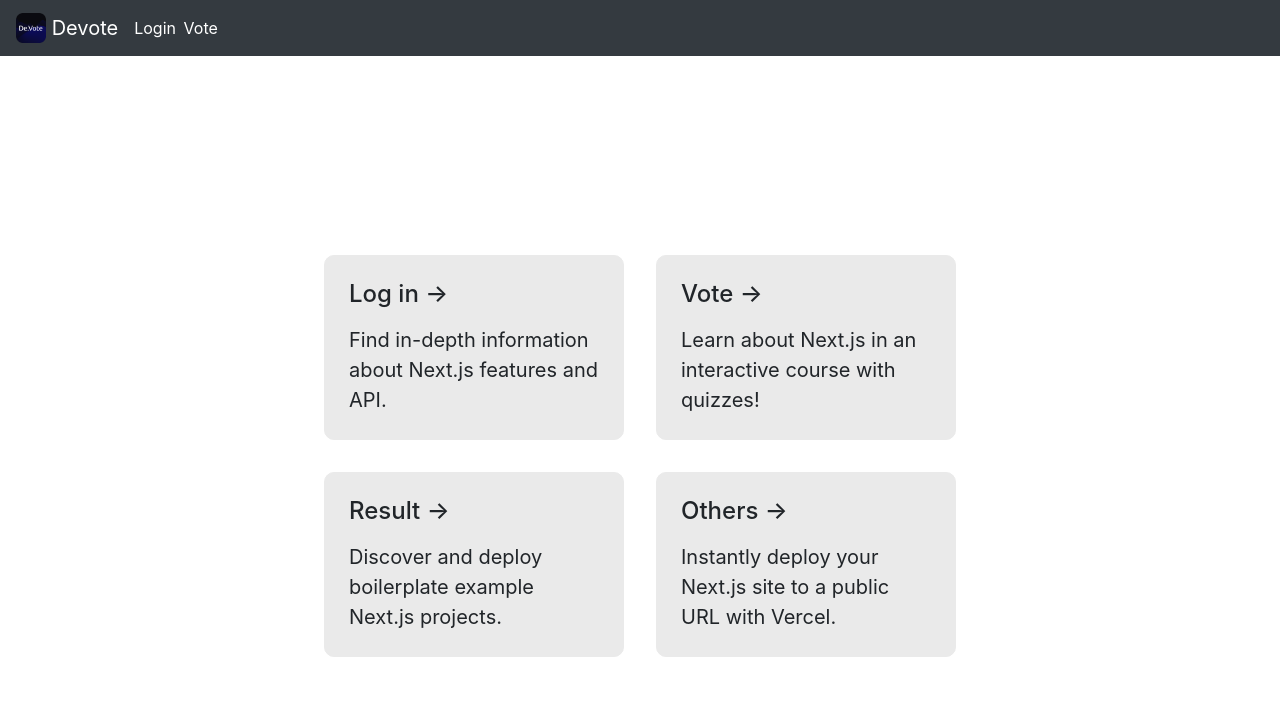
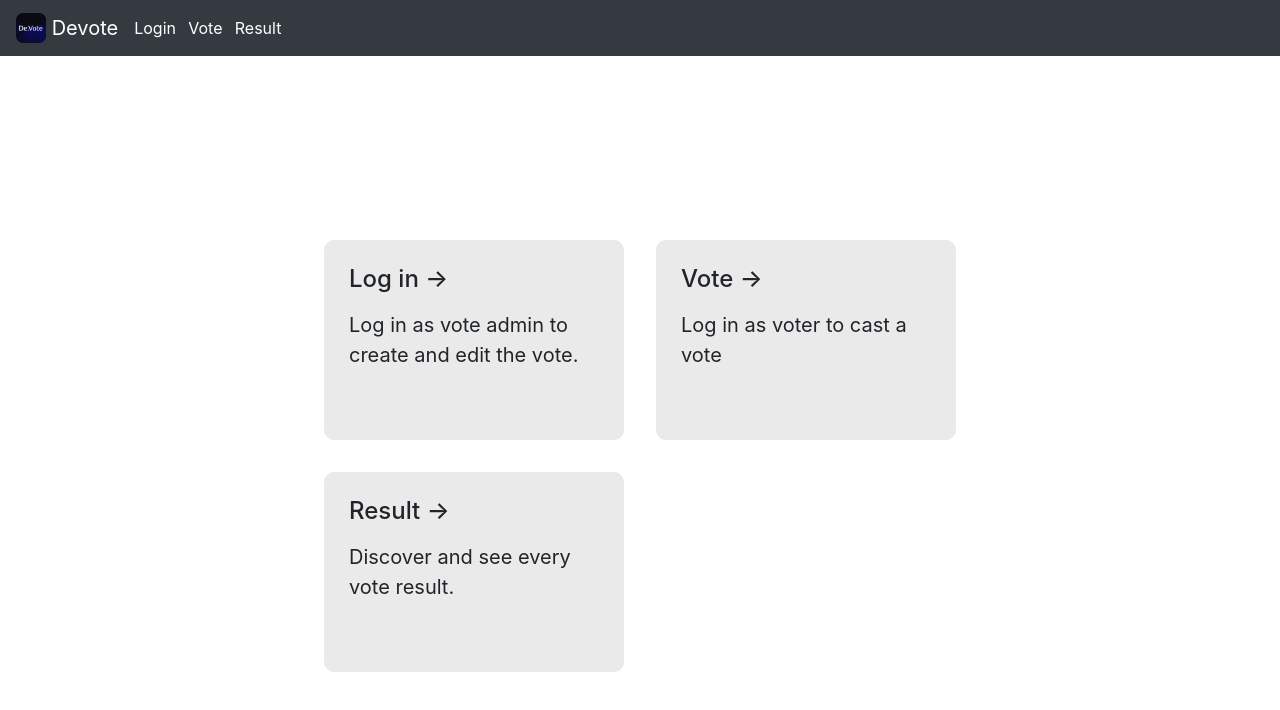
Before and after one commit to De-Vote/Landing-Page, a Next.js app: page / in a window 1280 px wide. Shown: the top 710 px of the page. Built offline with nearby package versions, Linux system fonts and the light colour scheme.

Commit message:
add ghaction

```diff
--- a/components/Vote/votingItem.js
+++ b/components/Vote/votingItem.js
@@ -40,7 +40,7 @@ function VotingItem(props) {
         </span>
         {
           (props.role == 'admin' && props.voting==false) ?
-            <input type="text" disabled={!editing} value={text} onChange={(e) => { SetText(e.target.value) }} style={{ backgroundColor: "#00000" }} size="30"></input>
+            <input type="text" disabled={!editing} value={text} onChange={(e) => { SetText(e.target.value) }} style={{ backgroundColor: "#00000" }} size="25"></input>
             :
             <>{props.text}</>
         }
--- a/package.json
+++ b/package.json
@@ -4,7 +4,7 @@
   "private": true,
   "scripts": {
     "dev": "next dev",
-    "build": "next build",
+    "build": "next build && next export",
     "start": "next start",
     "lint": "next lint"
   },
--- a/pages/_app.js
+++ b/pages/_app.js
@@ -4,15 +4,23 @@ import AppContext from '../context/AppContext';
 import styles from '../styles/Home.module.css'
 import Head from 'next/head'
 import {Alert, Navbar,Nav} from 'react-bootstrap'
+import VoteData from "../public/voteData.json"
 
 function MyApp({ Component, pageProps }) {
   const [user, setUser] = useState(null)
-  const [result, setResult] = useState(null)
+  const [result, setResult] = useState(VoteData)
+  const [shares, setShares] = useState(2)
+  const [role, setRole] = useState("admin")
+  const [voting, setVoting] = useState(false)
+
 
   return (
     <AppContext.Provider value={{
       user: user,
-      setUser: setUser
+      setUser: setUser,
+      role: role,
+      voting:voting,
+      result:result
     }}>
       <Head>
         <title>De.Vote</title>
@@ -39,8 +47,11 @@ function MyApp({ Component, pageProps }) {
         <Nav.Item style={{marginRight:"10%"}}>
           <a href="/login" style={{color: "white"}}>Login</a>
         </Nav.Item>
-        <Nav.Item>
+        <Nav.Item style={{marginRight:"10%"}}>
           <a href="/menu" style={{color: "white"}}>Vote</a>
+        </Nav.Item>
+        <Nav.Item style={{marginRight:"10%"}}>
+          <a href="/result" style={{color: "white"}}>Result</a>
         </Nav.Item>
         </Nav>
       </Navbar>
--- a/pages/index.js
+++ b/pages/index.js
@@ -11,25 +11,26 @@ export default function Home() {
         <div className={styles.grid}>
           <a href="/login" className={styles.card}>
             <h2>Log in &rarr;</h2>
-            <p>Find in-depth information about Next.js features and API.</p>
+            <p>Log in as vote admin to create and edit the vote.</p>
           </a>
 
           <a href="/menu" className={styles.card}>
             <h2>Vote &rarr;</h2>
-            <p>Learn about Next.js in an interactive course with quizzes!</p>
+            <p>Log in as voter to cast a vote</p>
           </a>
 
           <a
-            href="https://github.com/vercel/next.js/tree/canary/examples"
+            href="/result"
             className={styles.card}
           >
             <h2>Result &rarr;</h2>
-            <p>Discover and deploy boilerplate example Next.js projects.</p>
+            <p>Discover and see every vote result.</p>
           </a>
 
           <a
-            href="https://vercel.com/new?utm_source=create-next-app&utm_medium=default-template&utm_campaign=create-next-app"
+            href="/"
             className={styles.card}
+            style={{visibility: "hidden"}}
           >
             <h2>Others &rarr;</h2>
             <p>
--- a/styles/Home.module.css
+++ b/styles/Home.module.css
@@ -84,6 +84,7 @@
   transition: color 0.15s ease, border-color 0.15s ease;
   max-width: 300px;
   background-color: #eaeaea;
+  height: 200px;
 }
 
 .card:hover,
```
Also changed, not shown: pages/login.js (+7 -1 lines), pages/menu.js (+8 -6 lines), pages/result.js (+5 -2 lines).
